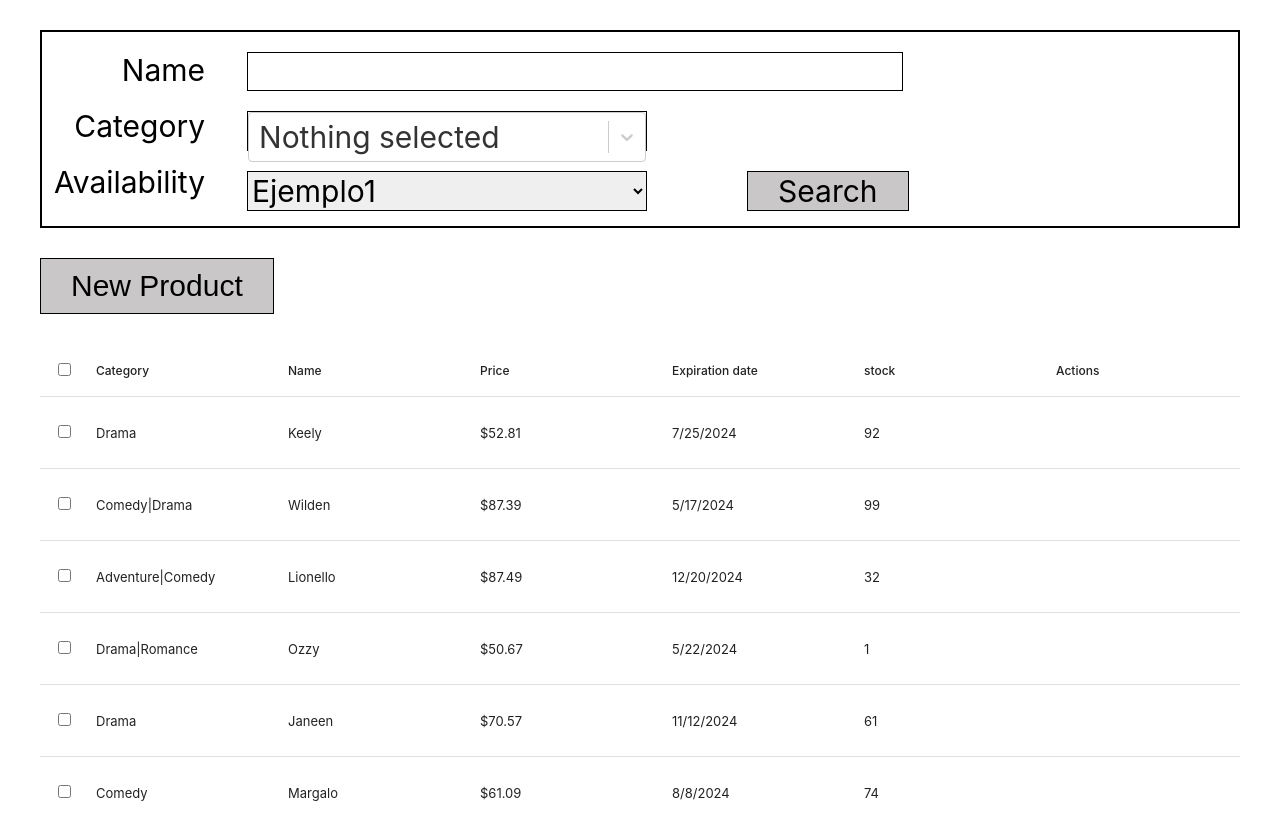
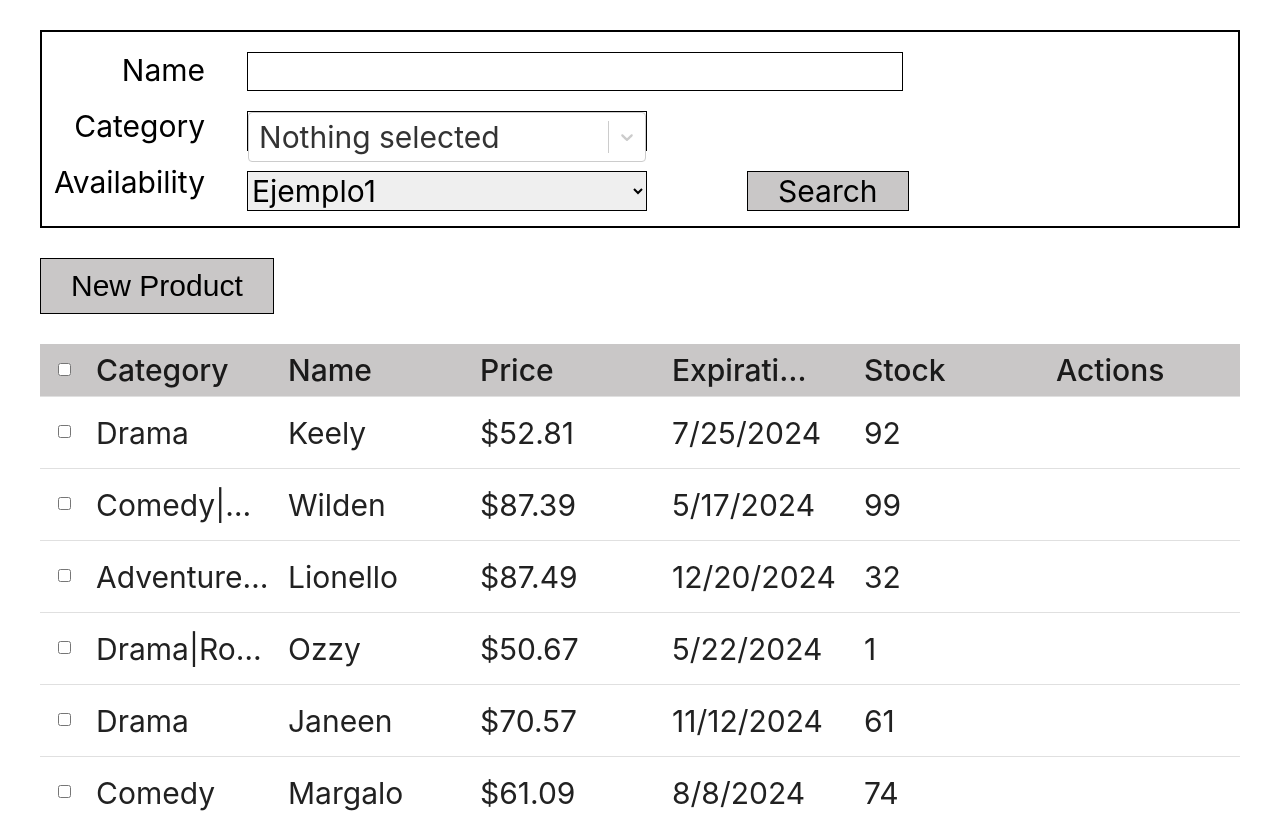
Before and after one commit to JoseEverardoMontesViera/Breakable-toy-1-FrontEnd, a React (Create React App) app in the folder btfront/: page / in a window 1280 px wide. Shown: the top 813 px of the page. Built offline with nearby package versions, Linux system fonts and the light colour scheme.

Commit message:
styles edited

```diff
--- a/btfront/src/App.tsx
+++ b/btfront/src/App.tsx
@@ -32,12 +32,15 @@ function App() {
             style: {
                 paddingLeft: '8px', // override the cell padding for head cells
                 paddingRight: '8px',
+                fontSize:'30px',
+                backgroundColor:'rgb(201, 199, 199);',
             },
         },
         cells: {
             style: {
                 paddingLeft: '8px', // override the cell padding for data cells
                 paddingRight: '8px',
+                fontSize:'30px'
 
             },
         },
@@ -64,7 +67,7 @@ function App() {
             sortable: true
         },
         {
-            name: 'stock',
+            name: 'Stock',
             selector: row => row.productQuantityStock,
             sortable: true
         },
```
